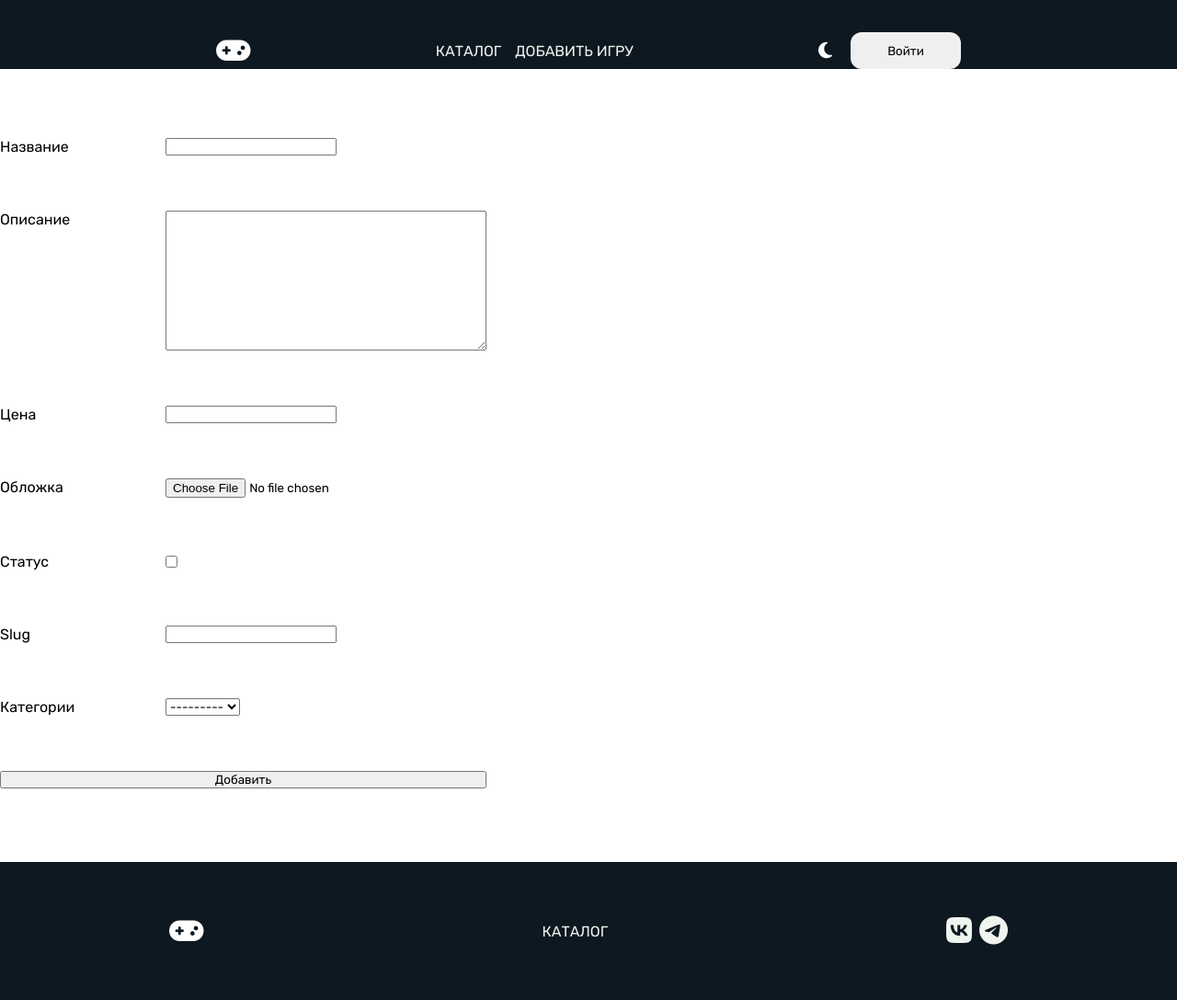
After one commit to nlsnnn/playtopia_django, a Django app: page /addgame/ in a window 1280 px wide; the page is wider, and only the part inside the window is pictured. The commit adds this page. Shown: that part at 92% size. Run offline with Django 4.2, Linux system fonts and the light colour scheme; data that the repository does not hold is empty.

Commit message:
added a view to add the game and some trivia

```diff
--- /dev/null
+++ b/playtopia/store/forms.py
@@ -0,0 +1,15 @@
+from django import forms
+
+from .models import Product
+
+
+class AddGameForm(forms.ModelForm):
+    fields = '__all__'
+    exclude = ['reviews']
+
+
+    class Meta:
+        model = Product
+        fields = '__all__'
+        exclude = ['reviews']
+        # fields = []
--- a/playtopia/store/models.py
+++ b/playtopia/store/models.py
@@ -48,3 +48,7 @@ class Order(models.Model):
 class Cart(models.Model):
     user = models.ForeignKey('users.User', on_delete=models.CASCADE)
     product = models.ForeignKey('Product', on_delete=models.CASCADE, verbose_name='Игра')
+
+
+class UploadFiles(models.Model):
+    file = models.FileField(upload_to='playtopia/games')
--- a/playtopia/store/static/store/style/style.css
+++ b/playtopia/store/static/store/style/style.css
@@ -650,8 +650,40 @@ section.box {
     padding-bottom: 80px;
     display: flex;
     gap: 150px;
-    /* justify-content: space-between; */
 }
+
+.game img{
+    width: 700px;
+    height: 500px;
+}
+
+/* Add game */
+
+.add_game {
+    text-align: center;
+    padding: 120px 0 80px 0;
+    display: flex;
+    justify-content: left;
+}
+
+.add_game form{
+    display: flex;
+    flex-direction: column;
+    flex-wrap: wrap;
+    gap: 30px;
+}
+
+.add_game .box-input{
+    display: flex;
+    gap: 30px;
+}
+
+.add_game .box-input .form-label{
+    text-align: left;
+    width: 150px;
+    /* margin-right: 100px; */
+}
+
 
 
 /* reviews */
--- /dev/null
+++ b/playtopia/store/templates/store/add_game.html
@@ -0,0 +1,21 @@
+{% extends 'base.html' %}
+
+{% block content %}
+
+<section class="add_game container">
+    <form method="post" enctype="multipart/form-data">
+        {% csrf_token %}
+        <div class="form-error">{{ form.non_field_errors }}</div>
+        {% for f in form %}
+        <div class="box-input">
+            <label class="form-label" for="{{ f.id_for_label }}">{{ f.label }}</label>{{ f }}
+        </div>
+
+        <div class="form-error">{{ f.errors }}</div>
+        {% endfor %}
+        <button type="submit">Добавить</button>
+    </form>
+</section>
+
+
+{% endblock %}
--- a/playtopia/store/templates/store/game.html
+++ b/playtopia/store/templates/store/game.html
@@ -14,7 +14,7 @@
         <p>{{ game.description }}</p>
         <span>{{ game.price }} Р</span>
     </div>
-    {{ game.category.name }}
+    <a href="{% url 'category' game.category.slug %}">{{ game.category.name }}</a>
 
 
 </section>
--- a/playtopia/store/urls.py
+++ b/playtopia/store/urls.py
@@ -7,4 +7,5 @@ urlpatterns = [
     path('catalog/', views.GamesList.as_view(), name='catalog'),
     path('catalog/<slug:category_slug>', views.CategoryGamesList.as_view(), name='category'),
     path('game/<slug:game_slug>', views.ShowGame.as_view(), name='game'),
+    path('addgame/', views.AddGame.as_view(), name='add_game')
 ]
--- a/playtopia/store/views.py
+++ b/playtopia/store/views.py
@@ -2,9 +2,11 @@ from typing import Any
 from django.db.models.base import Model as Model
 from django.db.models.query import QuerySet
 from django.shortcuts import get_object_or_404, render
-from django.views.generic import TemplateView, ListView, DetailView
+from django.urls import reverse, reverse_lazy
+from django.views.generic import TemplateView, ListView, DetailView, CreateView
 from django.contrib.auth.views import LoginView
 
+from .forms import AddGameForm
 from .models import Product, Category
 
 
@@ -43,3 +45,10 @@ class ShowGame(DetailView):
 
     def get_object(self, queryset: QuerySet[Any] | None = ...) -> Model:
         return get_object_or_404(Product, slug=self.kwargs[self.slug_url_kwarg])
+
+
+class AddGame(CreateView):
+    template_name = 'store/add_game.html'
+    form_class = AddGameForm
+    success_url = reverse_lazy('catalog')
+    model = Product
--- a/playtopia/templates/base.html
+++ b/playtopia/templates/base.html
@@ -19,6 +19,7 @@
             </div>
             <ul class="nav">
                 <li><a href="{% url 'catalog' %}" class="catalogLink">Каталог</a></li>
+                <li><a href="{% url 'add_game' %}">Добавить игру</a></li>
                 <!-- <li><a href="#" class="reviewsLink">Отзывы</a></li>
                 <li><a href="#" class="galeryLink">Галерея</a></li> -->
             </ul>
@@ -45,9 +46,6 @@
                 </div>
                 <div class="nav">
                     <li><a href="#">Каталог</a></li>
-                    <li><a href="#">Отзывы</a></li>
-                    <li><a href="#">Галерея</a></li>
-                    <li></li>
                 </div>
                 <div class="socials">
                     <a href="https://vk.com"><i class="fa-brands fa-vk"></i></a>
```
Also changed, not shown: playtopia/store/migrations/0002_uploadfiles.py (added), 1 other file.
